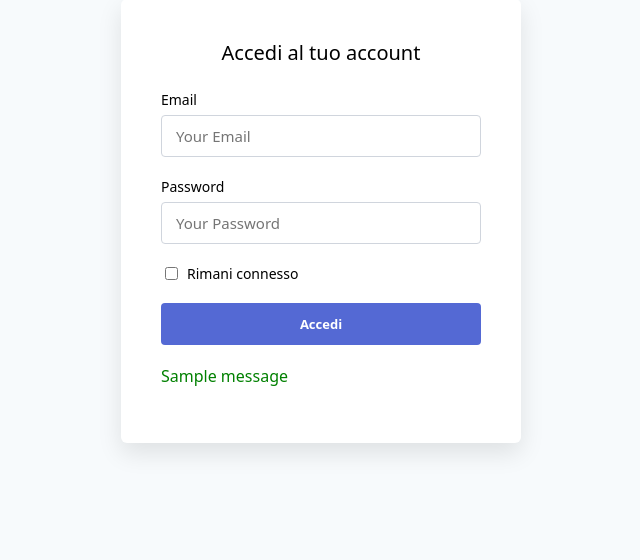
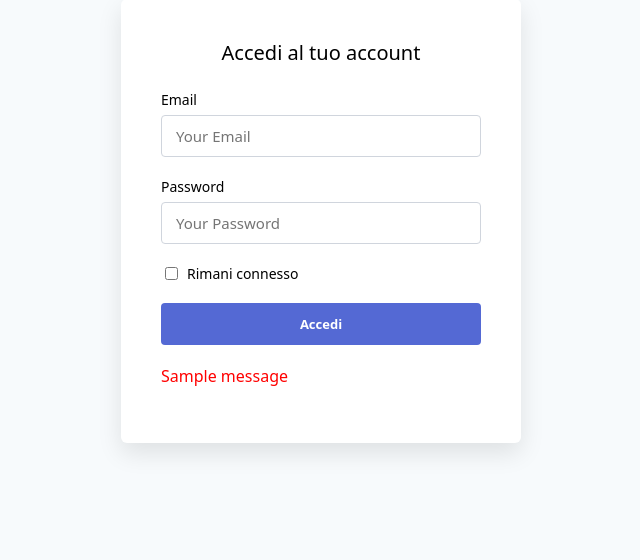
Before and after one commit to bianchimattia/Proxmox-Portal, a Flask app: page /auth/login in a window 1280 px wide. Shown: the part 170-730 px from the top of the page, without its empty margins (319-959 px from the left). Run offline with Flask 3, Linux system fonts and the light colour scheme; tables that the repository leaves empty hold one stand-in row (values such as "Sample post"); one stand-in notice (Sample message) is shown; parts of the project's set-up code (start-up, migrations or seed data) failed here and were passed over.

Commit message:
Messaggi flash

```diff
--- a/templates/auth/login.html
+++ b/templates/auth/login.html
@@ -31,7 +31,7 @@
             {% if messages %}
               <div class="alert alert-danger" role="alert">
                 {% for message in messages %}
-                  <p style="color: green;">{{ message }}</p>
+                  <p style="color: red;">{{ message }}</p>
                 {% endfor %}
               </div>
             {% endif %}
--- a/templates/user/creazione.html
+++ b/templates/user/creazione.html
@@ -22,7 +22,7 @@
             {% if messages %}
               <div class="alert alert-danger" role="alert">
                 {% for message in messages %}
-                  <p style="color: red;">{{ message }}</p>
+                  <p style="color: green;">{{ message }}</p>
                 {% endfor %}
               </div>
             {% endif %}
```
